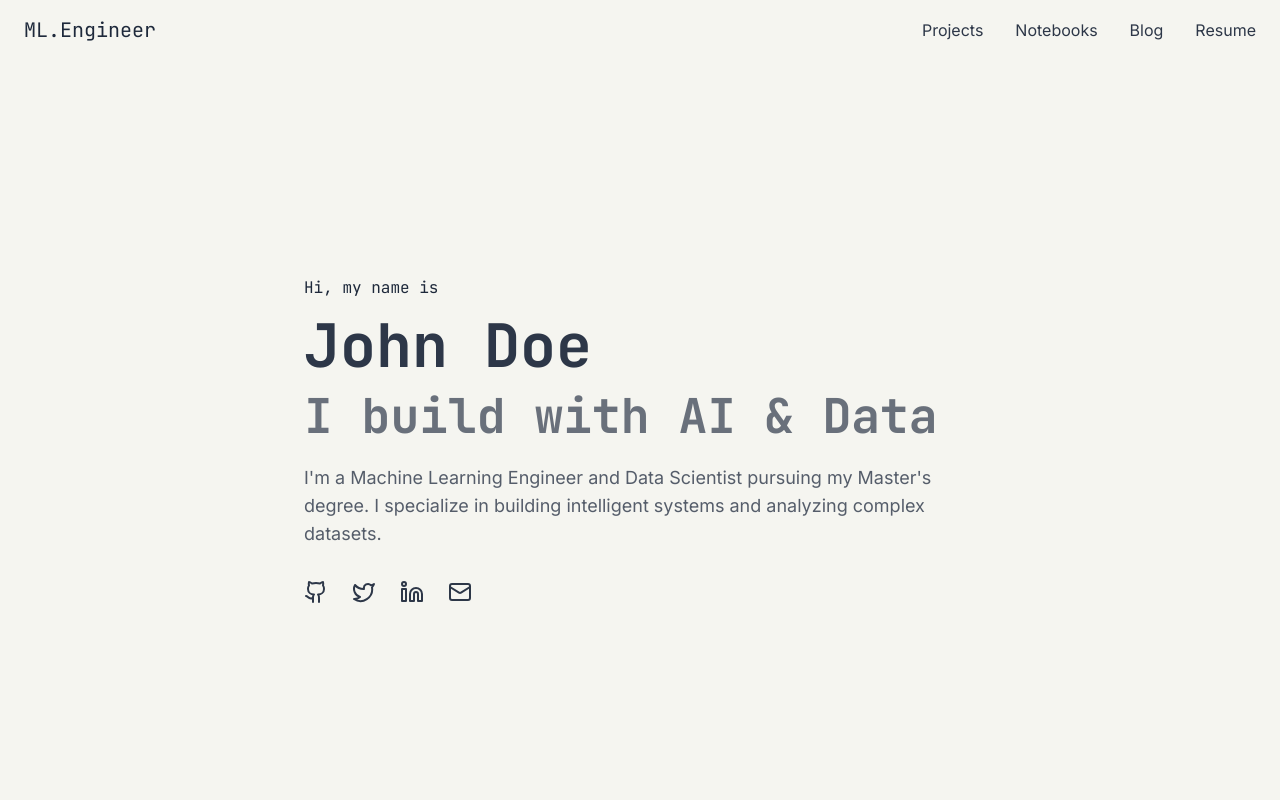
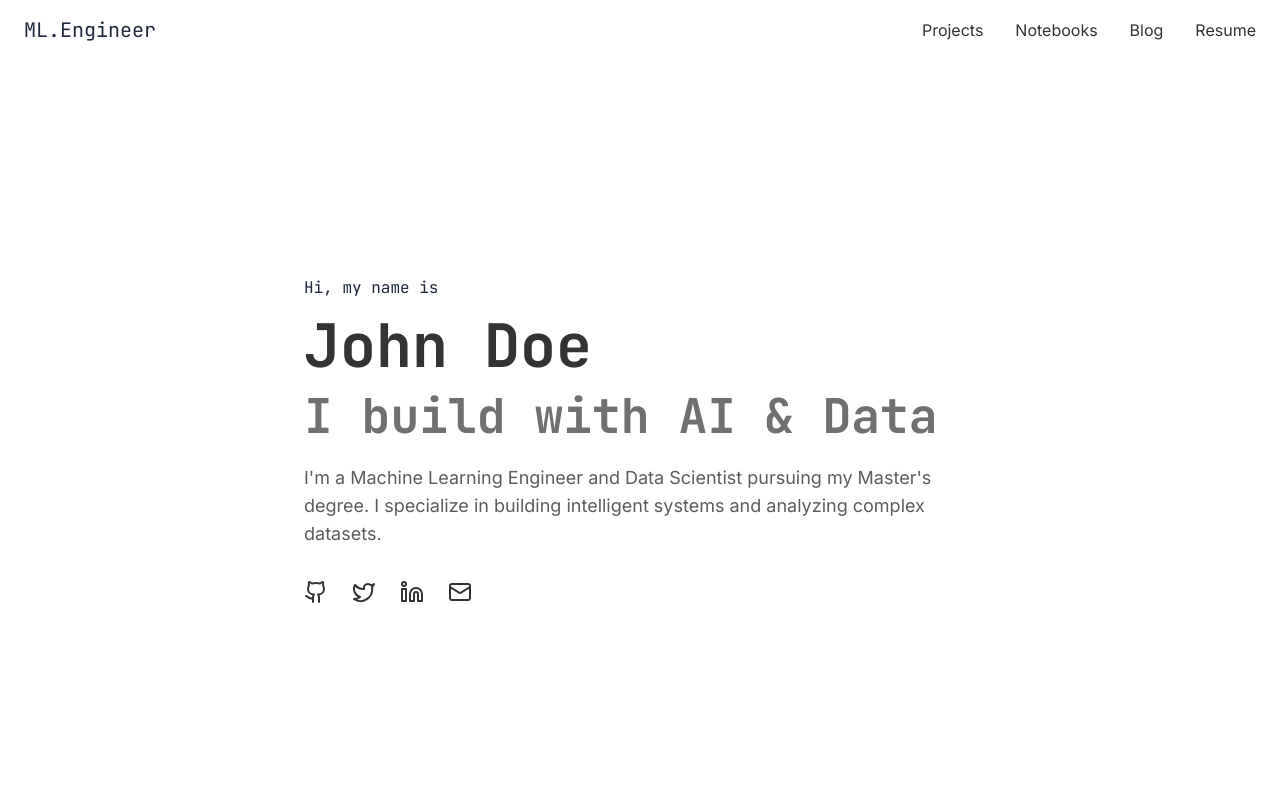
Before and after one commit to harshit-py/harshit-py.github.io, a React (Vite) app: page / in a window 1280 px wide. Shown: the top 800 px of the page. Built offline with nearby package versions, Linux system fonts and the light colour scheme.

Commit message:
Fix visibility issue in UI
Addressed the visibility problem in the user interface to ensure that elements are displayed correctly.
[skip gpt_engineer]

```diff
--- a/tailwind.config.ts
+++ b/tailwind.config.ts
@@ -19,8 +19,8 @@ export default {
     },
     extend: {
       colors: {
-        navy: "#F5F5F0", // Light cream background
-        slate: "#2D3748", // Darker slate color for better text contrast
+        navy: "#FFFFFF", // Pure white background
+        slate: "#333333", // Dark gray for text
         accent: "#0A66C2", // Professional blue accent color
         border: "hsl(var(--border))",
         input: "hsl(var(--input))",
```
